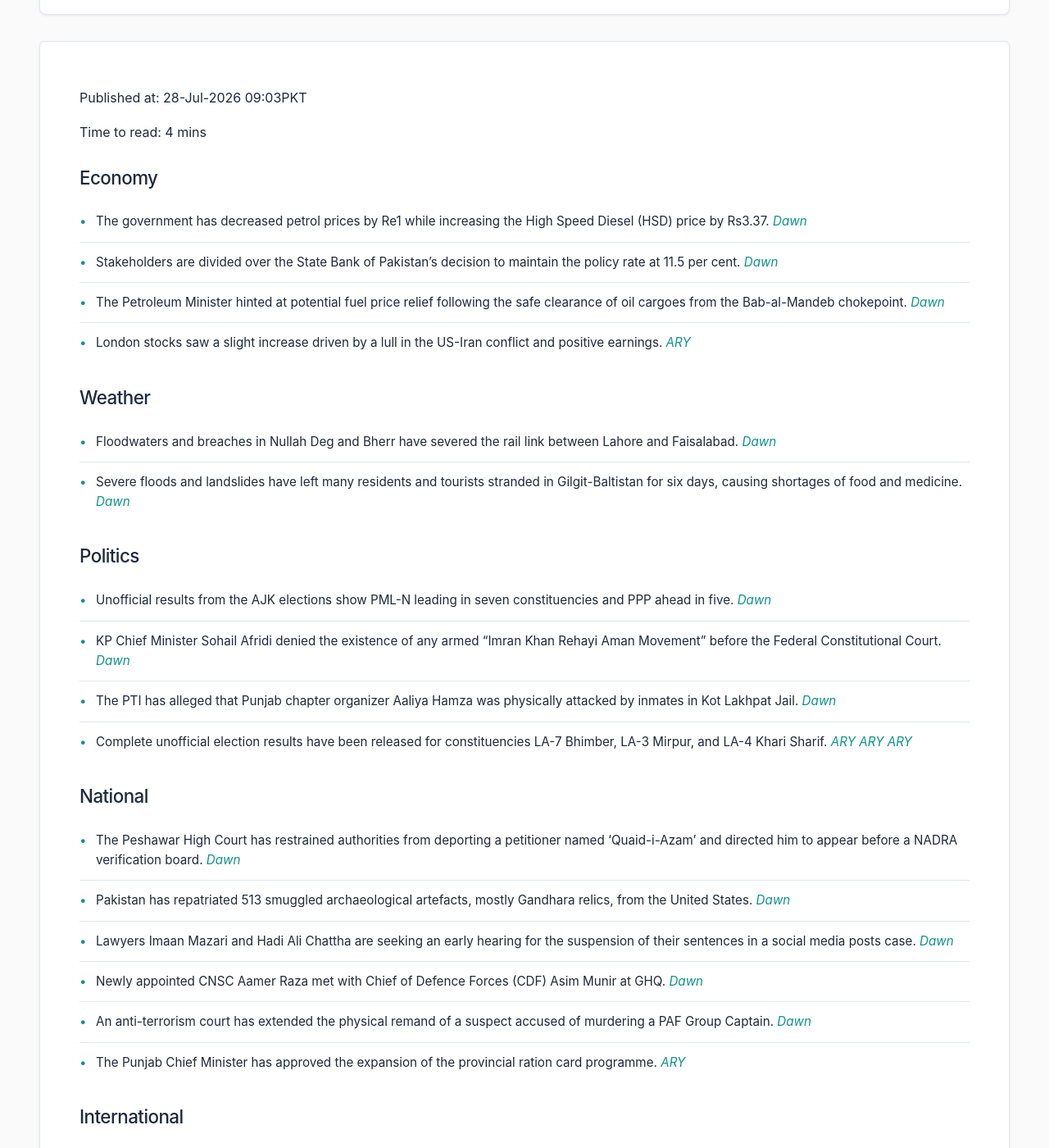
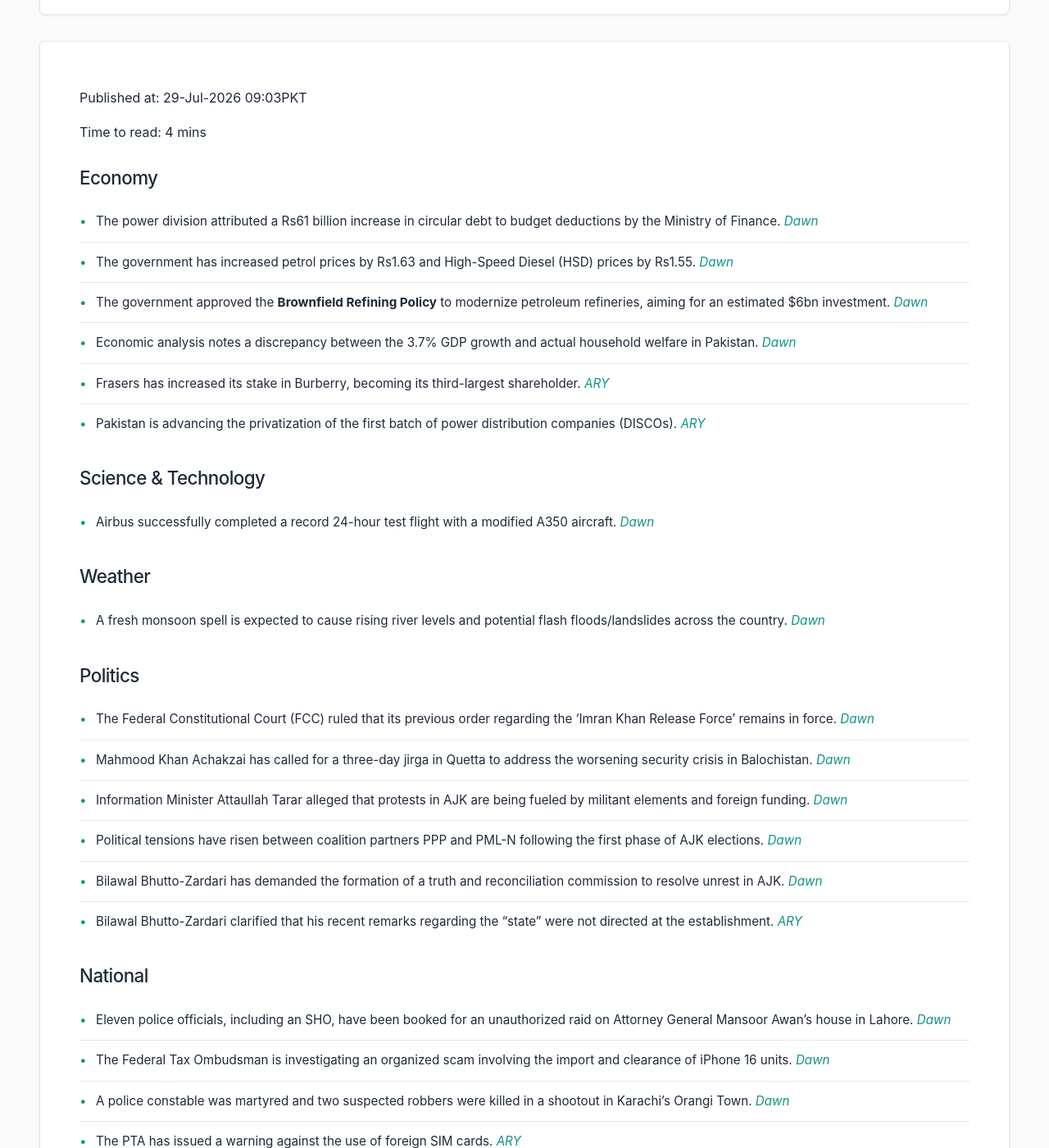
Before and after one commit to zsubzwary/news, a Jekyll site: the page built from en/index.md, in a window 1280 px wide and 1400 px high, scrolled down 209 px. Shown: the whole window at 82% size. Built offline with Jekyll 4.4.1, drawn with Linux system fonts in a browser that asks for light colours; some web fonts are replaced; comment, search, counter and statistics services are not loaded; some of the changed text lies outside the part shown.

Commit message:
DateTime; 2026-07-29T04:03:13.083Z

```diff
--- a/en/index.md
+++ b/en/index.md
@@ -4,48 +4,53 @@ title: Pakistan News Briefing
 lang: en
 ---
 
-Published at: 28-Jul-2026 09:03PKT
+Published at: 29-Jul-2026 09:03PKT
 
 Time to read: 4 mins
 
 ### Economy
-- The government has decreased petrol prices by Re1 while increasing the High Speed Diesel (HSD) price by Rs3.37. *[Dawn](https://www.dawn.com/news/2018803/govt-decreases-petrol-price-by-re1-increases-hsd-price-by-rs337)*
-- Stakeholders are divided over the State Bank of Pakistan's decision to maintain the policy rate at 11.5 per cent. *[Dawn](https://www.dawn.com/news/2018929/policy-rate-pause-splits-stakeholders)*
-- The Petroleum Minister hinted at potential fuel price relief following the safe clearance of oil cargoes from the Bab-al-Mandeb chokepoint. *[Dawn](https://www.dawn.com/news/2018766/petroleum-minister-hints-at-fuel-price-relief-after-pakistans-oil-cargoes-clear-bab-al-mandeb)*
-- London stocks saw a slight increase driven by a lull in the US-Iran conflict and positive earnings. *[ARY](https://arynews.tv/london-stocks-inch-up-as-us-iran-pause-earnings-lift-risk-appetite)*
+- The power division attributed a Rs61 billion increase in circular debt to budget deductions by the Ministry of Finance. *[Dawn](https://www.dawn.com/news/2019164/power-division-pins-blame-for-circular-debt-on-q-block)*
+- The government has increased petrol prices by Rs1.63 and High-Speed Diesel (HSD) prices by Rs1.55. *[Dawn](https://www.dawn.com/news/2019031/govt-increases-petrol-price-by-rs163-hsd-price-by-rs155)*
+- The government approved the **Brownfield Refining Policy** to modernize petroleum refineries, aiming for an estimated $6bn investment. *[Dawn](https://www.dawn.com/news/2019003/govt-finally-revamps-oil-refining-policy-what-does-it-mean)*
+- Economic analysis notes a discrepancy between the 3.7% GDP growth and actual household welfare in Pakistan. *[Dawn](https://www.dawn.com/news/2019177/beyond-arithmetic)*
+- Frasers has increased its stake in Burberry, becoming its third-largest shareholder. *[ARY](https://arynews.tv/frasers-builds-stake-in-burberry-to-become-third-largest-shareholder)*
+- Pakistan is advancing the privatization of the first batch of power distribution companies (DISCOs). *[ARY](https://arynews.tv/pakistan-advances-privatization-of-first-batch-of-power-discos)*
+
+### Science & Technology
+- Airbus successfully completed a record 24-hour test flight with a modified A350 aircraft. *[Dawn](https://www.dawn.com/news/2019038/airbus-completes-record-24-hour-flight-with-plane-to-be-used-by-qantas)*
 
 ### Weather
-- Floodwaters and breaches in Nullah Deg and Bherr have severed the rail link between Lahore and Faisalabad. *[Dawn](https://www.dawn.com/news/2018903/floodwaters-sever-rail-link-between-lahore-faisalabad)*
-- Severe floods and landslides have left many residents and tourists stranded in Gilgit-Baltistan for six days, causing shortages of food and medicine. *[Dawn](https://www.dawn.com/news/2018881/many-stranded-in-gb-for-six-days-as-flood-delays-repairs)*
+- A fresh monsoon spell is expected to cause rising river levels and potential flash floods/landslides across the country. *[Dawn](https://www.dawn.com/news/2019165/rivers-may-swell-again-as-fresh-monsoon-spell-arrives)*
 
 ### Politics
-- Unofficial results from the AJK elections show PML-N leading in seven constituencies and PPP ahead in five. *[Dawn](https://www.dawn.com/news/2018908/close-contest-sees-n-take-the-lead-in-mirpur-polls)*
-- KP Chief Minister Sohail Afridi denied the existence of any armed "Imran Khan Rehayi Aman Movement" before the Federal Constitutional Court. *[Dawn](https://www.dawn.com/news/2018901/no-release-imran-force-exists-kp-cm-tells-federal-constitutional-court)*
-- The PTI has alleged that Punjab chapter organizer Aaliya Hamza was physically attacked by inmates in Kot Lakhpat Jail. *[Dawn](https://www.dawn.com/news/2018804/pti-claims-jailed-leader-aaliya-hamza-attacked-in-kot-lakhpat-jail)*
-- Complete unofficial election results have been released for constituencies LA-7 Bhimber, LA-3 Mirpur, and LA-4 Khari Sharif. *[ARY](https://arynews.tv/la-7-bhimber-3-complete-unofficial-results)* *[ARY](https://arynews.tv/la-3-mirpur-complete-unofficial-result)* *[ARY](https://arynews.tv/la-4-khari-sharif-complete-unofficial-result)*
+- The Federal Constitutional Court (FCC) ruled that its previous order regarding the 'Imran Khan Release Force' remains in force. *[Dawn](https://www.dawn.com/news/2019150/fcc-says-earlier-order-in-imrans-release-case-remains-in-force)*
+- Mahmood Khan Achakzai has called for a three-day jirga in Quetta to address the worsening security crisis in Balochistan. *[Dawn](https://www.dawn.com/news/2019129/achakzai-calls-for-jirga-on-balochistan-security-crisis)*
+- Information Minister Attaullah Tarar alleged that protests in AJK are being fueled by militant elements and foreign funding. *[Dawn](https://www.dawn.com/news/2019021/militant-elements-within-proscribed-jaac-protests-pursuing-foreign-agenda-tarar)*
+- Political tensions have risen between coalition partners PPP and PML-N following the first phase of AJK elections. *[Dawn](https://www.dawn.com/news/2019014/coalition-partners-ppp-pml-n-spar-after-first-phase-of-ajk-elections-as-political-temperatures-rise)*
+- Bilawal Bhutto-Zardari has demanded the formation of a truth and reconciliation commission to resolve unrest in AJK. *[Dawn](https://www.dawn.com/news/2018993/govt-protesters-must-agree-to-formation-of-a-truth-commission-to-resolve-unrest-in-ajk-demands-bilawal)*
+- Bilawal Bhutto-Zardari clarified that his recent remarks regarding the "state" were not directed at the establishment. *[ARY](https://arynews.tv/bilawal-bhutto-clarifies-state-remarks)*
 
 ### National
-- The Peshawar High Court has restrained authorities from deporting a petitioner named ‘Quaid-i-Azam’ and directed him to appear before a NADRA verification board. *[Dawn](https://www.dawn.com/news/2018808/phc-stops-deportation-of-man-named-quaid-i-azam-directs-him-to-appear-before-nadra-board)*
-- Pakistan has repatriated 513 smuggled archaeological artefacts, mostly Gandhara relics, from the United States. *[Dawn](https://www.dawn.com/news/2018915/513-smuggled-artefacts-repatriated-from-us)*
-- Lawyers Imaan Mazari and Hadi Ali Chattha are seeking an early hearing for the suspension of their sentences in a social media posts case. *[Dawn](https://www.dawn.com/news/2018916/imaan-hadi-seek-early-hearing-of-their-petition-in-peca-case)*
-- Newly appointed CNSC Aamer Raza met with Chief of Defence Forces (CDF) Asim Munir at GHQ. *[Dawn](https://www.dawn.com/news/2018788/newly-appointed-cnsc-aamer-raza-meets-cdf-asim-munir-in-rawalpindi-ispr)*
-- An anti-terrorism court has extended the physical remand of a suspect accused of murdering a PAF Group Captain. *[Dawn](https://www.dawn.com/news/2018777/islamabad-court-extends-physical-remand-of-paf-officers-alleged-killer-by-seven-days)*
-- The Punjab Chief Minister has approved the expansion of the provincial ration card programme. *[ARY](https://arynews.tv/punjab-cm-approves-expansion-of-ration-card-programme)*
+- Eleven police officials, including an SHO, have been booked for an unauthorized raid on Attorney General Mansoor Awan's house in Lahore. *[Dawn](https://www.dawn.com/news/2019093/sho-among-11-cops-booked-over-raid-on-agp-mansoor-awans-house-in-lahore)*
+- The Federal Tax Ombudsman is investigating an organized scam involving the import and clearance of iPhone 16 units. *[Dawn](https://www.dawn.com/news/2019160/nationwide-iphone-scam-probe-widens)*
+- A police constable was martyred and two suspected robbers were killed in a shootout in Karachi's Orangi Town. *[Dawn](https://www.dawn.com/news/2019018/police-constable-martyred-2-suspected-robbers-killed-in-shootout-in-karachis-orangi-town-police)*
+- The PTA has issued a warning against the use of foreign SIM cards. *[ARY](https://arynews.tv/pta-warns-against-use-of-foreign-sims)*
+- Several officials, including a DC and SP, have been suspended during an administrative crackdown in AJK. *[ARY](https://arynews.tv/dc-sp-kotli-and-mirpur-sho-suspended-in-ajk-administrative-crackdown)*
 
 ### International
-- At least 624 US military service members have been wounded since the onset of the conflict with Iran in February. *[Dawn](https://www.dawn.com/news/2018883/over-600-us-troops-wounded-since-iran-war-began)*
-- US congressmen met with Pakistan's CDF Asim Munir, acknowledging Pakistan's critical role in regional stability. *[Dawn](https://www.dawn.com/news/2018779/in-meeting-with-cdf-munir-us-congressmen-acknowledge-pakistans-critical-role-in-regional-stability-ispr)*
-- A lull in fighting has been reported between the US and Iran following a period of escalating violence. *[Dawn](https://www.dawn.com/news/2018922/lull-in-fighting)*
-- The Kuwaiti Foreign Minister is scheduled to undertake an official visit to Pakistan from July 28 to 29. *[Dawn](https://www.dawn.com/news/2018791/kuwaiti-foreign-minister-to-visit-pakistan-from-july-28-to-29)*
-- Four men, reportedly Pakistani nationals, were gunned down in a suspected ambush in South Africa. *[Dawn](https://www.dawn.com/news/2018768/four-men-reportedly-pakistani-nationals-gunned-down-in-south-africa)*
+- A rare diplomatic confrontation occurred at the UN Security Council as the US delegation walked out during a French address. *[Dawn](https://www.dawn.com/news/2019149/us-walks-out-on-france-at-un-security-council)*
+- Israeli Prime Minister Benjamin Netanyahu met with President Donald Trump at the White House to discuss the ongoing Iran war. *[Dawn](https://www.dawn.com/news/2019032/netanyahu-visits-white-house-for-first-trump-talks-during-iran-war)*
+- Student-led Gen Z protests in India have challenged the political system following widespread exam paper leaks. *[Dawn](https://www.dawn.com/news/2019178/south-asias-gen-z-moment)*
+- Actor Mark Ruffalo criticized Netanyahu regarding the conflict in Gaza. *[ARY](https://arynews.tv/mark-ruffalo-calls-netanyahu-murderous-maniac-over-gaza)*
 
 ### Sports
-- Football star Cristiano Ronaldo is set to make his acting debut in a new series. *[ARY](https://arynews.tv/cristiano-ronaldo-to-make-acting-debut-in-new-series)*
+- The West Indies defeated Pakistan by 90 runs in the first Test match of the series. *[Dawn](https://www.dawn.com/news/2019199/west-indies-beat-pakistan-by-90-runs-in-first-test)*
+- FIFA intends to sell a minority stake in its tournament business operations to raise $4.2 billion. *[Dawn](https://www.dawn.com/news/2019037/fifa-says-it-hopes-to-sell-42bn-stake-in-its-tournaments)*
+- A viral cricket match has sparked significant internet debate over cheating allegations. *[ARY](https://arynews.tv/viral-cricket-match-sparks-internet-debate-following-cheating-allegation)*
 
 ### Health
-- Michigan is currently managing an ongoing outbreak of cyclosporiasis with 9,253 reported cases. *[ARY](https://arynews.tv/michigan-reports-9253-cyclosporiasis-cases-in-ongoing-outbreak)*
+- A new study warns that a lack of access to cooling systems could significantly increase heat-related deaths in Pakistan. *[Dawn](https://www.dawn.com/news/2019142/lack-of-access-to-cooling-to-amplify-heat-deaths-in-pakistan)*
 
 ### Other
-- Justin Baldoni celebrated his 12th wedding anniversary with his wife, Emily. *[ARY](https://arynews.tv/justin-baldoni-celebrates-12th-wedding-anniversary-with-wife-emily-amid-ongoing-blake-lively-legal-drama)*
-- Meghan Markle is facing fresh online scrutiny regarding constant media attention. *[ARY](https://arynews.tv/meghan-markle-faces-fresh-online-scrutiny-over-constant-media-attention)*
-- Indian actress Kangana Ranaut has expressed interest in becoming India's education minister. *[ARY](https://arynews.tv/kangana-ranaut-wants-to-become-indias-education-minister)*
+- Madison Beer has reportedly confirmed her relationship with Justin Herbert. *[ARY](https://arynews.tv/madison-beer-says-yes-to-justin-herbert-after-almost-a-year-of-dating)*
+- Entertainment news coverage regarding the title "Shift at Midnight." *[ARY](https://arynews.tv/shift-at-midnight-what-happens-if-you-kill-norbert)*
```
